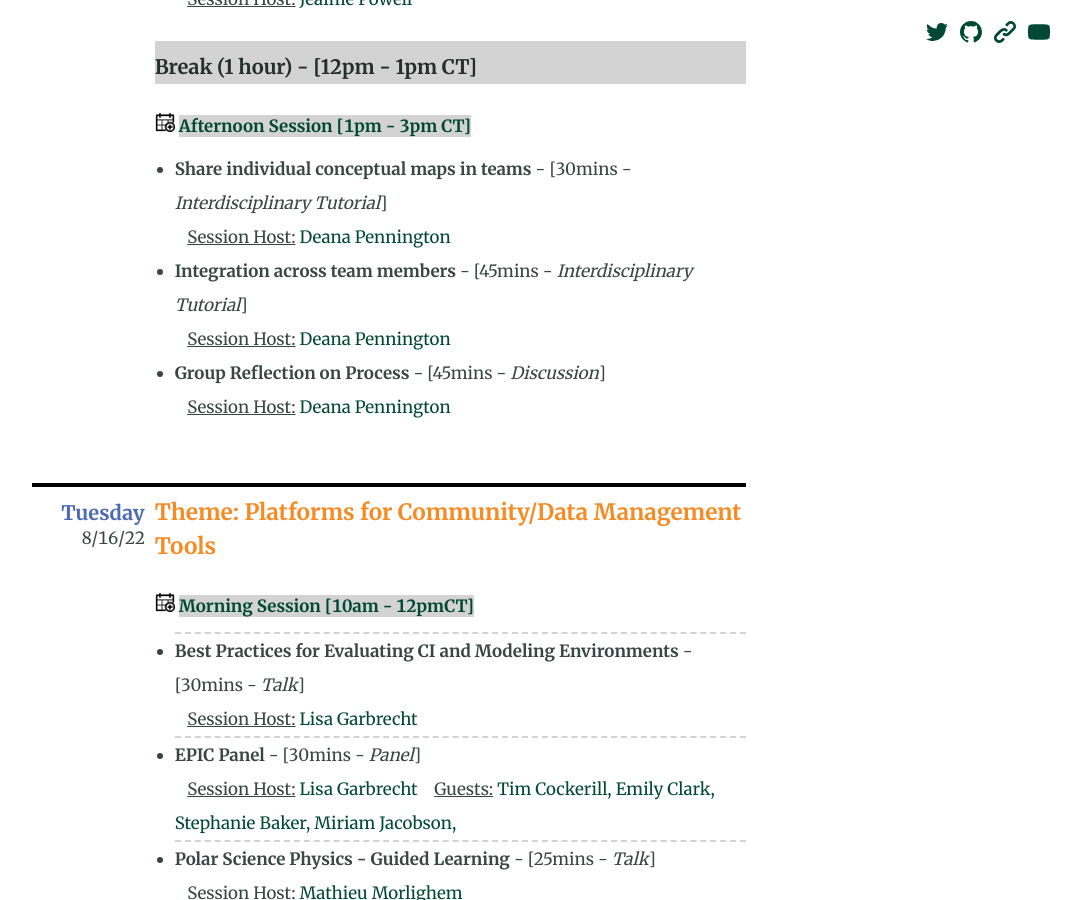
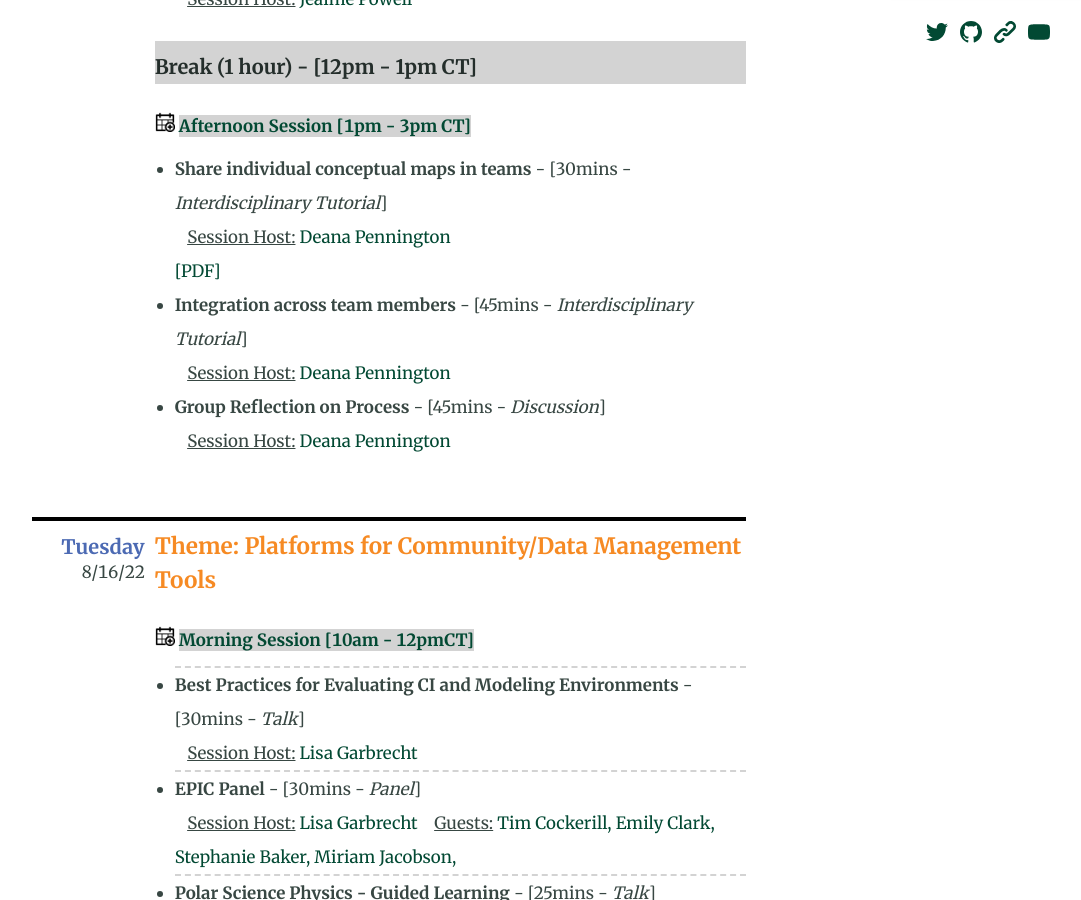
Before and after one commit to IS-GEO/ISGEO-22, a Jekyll site: the page built from schedule.md, in a window 1280 px wide and 900 px high, scrolled down 1066 px. Shown: the whole window, without its empty margins (32-1113 px from the left). Built offline with Jekyll 4.4.1, drawn with Linux system fonts in a browser that asks for light colours.

Commit message:
added afternoon slides

```diff
--- a/_includes/schedule.html
+++ b/_includes/schedule.html
@@ -91,7 +91,16 @@
           {% endfor %}
          {% endif %}
 
+         <br>
+         {% for decks in site.data.sessions.docs %}
 
+            {% if decks.day == day.day %}
+            {% if decks.session == event.sessiontime and decks.presenter == event.sessionhost and decks.name == event.sessionname %}
+             <a href="{{ decks.filepath }}">[{{ decks.filetype }}] </a>
+
+         {% endif %}
+         {% endif %}
+         {% endfor %}
 
 
          {% endif %}
```
